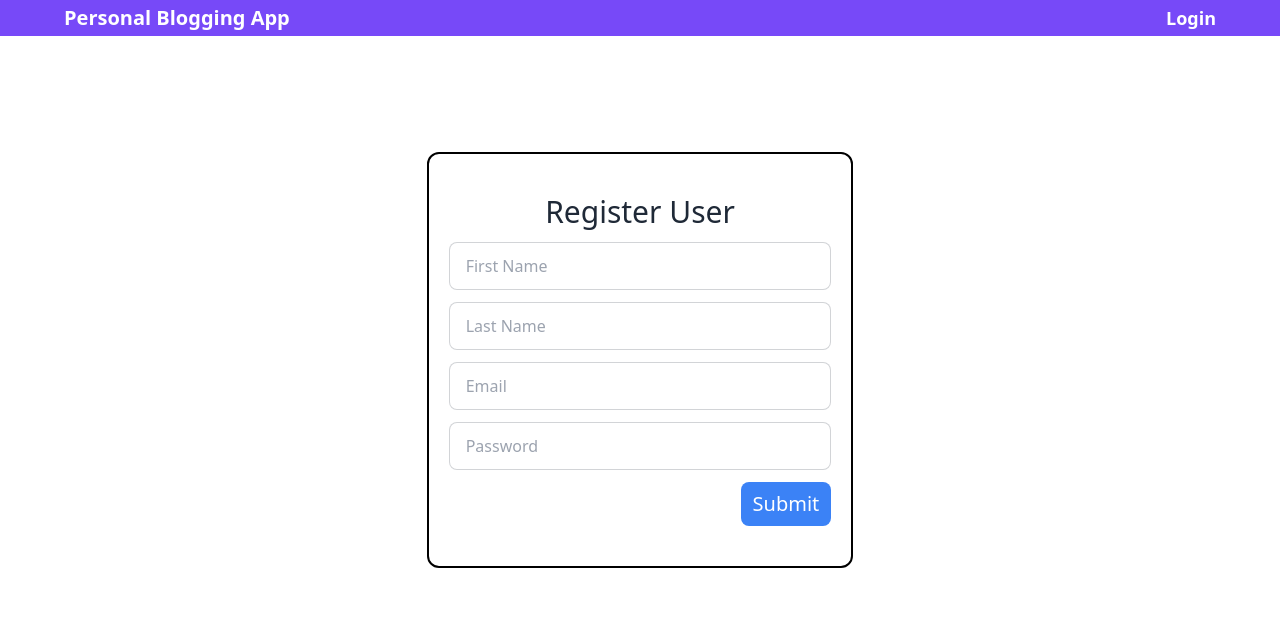
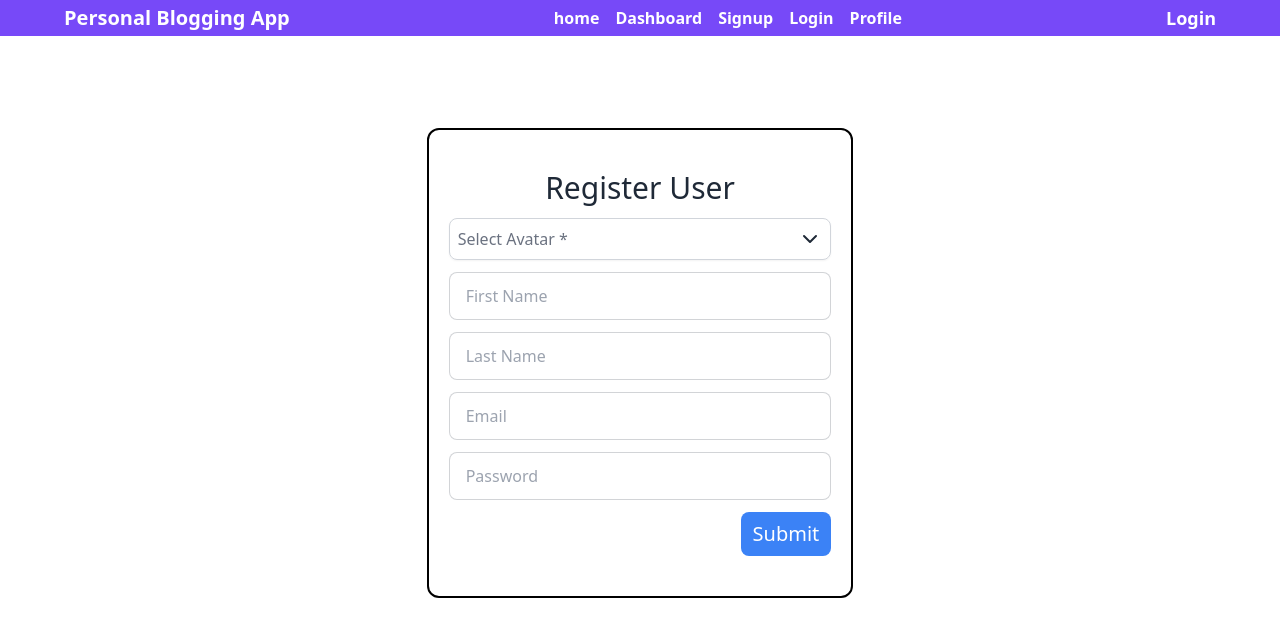
Before and after one commit to Aayan-Ahmed-17/Blogging-App-React, a React (Vite) app: page /signup in a window 1280 px wide. Shown: the top 636 px of the page. Built offline with nearby package versions, Linux system fonts and the light colour scheme.

Commit message:
select img issue still pending

```diff
--- a/src/components/Form.jsx
+++ b/src/components/Form.jsx
@@ -1,5 +1,6 @@
 import React, { useState } from "react";
 import { useRef } from "react";
+import SelectAvatar from "./SelectAvatar";
 
 const Form = ({
   name,
@@ -8,7 +9,10 @@ const Form = ({
   passwordRef,
   firstNameRef,
   lastNameRef,
+  setIndex,
+  index
 }) => {
+  // const [index, setIndex] = useState()
   let formData;
   function fieldData(event) {
     event.preventDefault();
@@ -17,7 +21,9 @@ const Form = ({
           firstName: firstNameRef.current.value,
           lastName: lastNameRef.current.value,
           email: emailRef.current.value,
-          password: passwordRef.current.value
+          password: passwordRef.current.value,
+          index: index,
+          index2: "index2 tou chl rha hai"
         })
       : (formData = {
           email: emailRef.current.value,
@@ -34,6 +40,7 @@ const Form = ({
       <h2 className="text-center text-3xl">{name}</h2>
       {firstNameRef && (
         <>
+          <SelectAvatar setIndex={setIndex} required={true}/>
           <label className="input input-bordered flex items-center gap-2">
             <input
               type="text"
--- a/src/components/Navbar.jsx
+++ b/src/components/Navbar.jsx
@@ -6,11 +6,6 @@ const Navbar = ({authText, userName = null}) => {
     <>
       <div className="bg-[#7749F8] text-white font-semibold py-1 flex justify-between px-16 items-center w-full fixed left-0 top-0 z-10">
         <h1 className="text-xl"><Link to={'/'}>Personal Blogging App</Link></h1>
-        <div className="flex gap-5 items-center">
-          {userName && <a className="cursor-pointer tracking-tighter text-md font-normal">{userName.fullName}</a>}
-          <a className="cursor-pointer font-bold text-lg"><Link to={`${authText ? '/signup' : '/login'}`}>{`${authText ? 'SignUp' : 'Login'}`}</Link></a>
-        </div>
-      </div>
       <div className="flex gap-4">
         <p><Link to={'/'}>home</Link></p>
         <p><Link to={'/Dashboard'}>Dashboard</Link></p>
@@ -18,6 +13,11 @@ const Navbar = ({authText, userName = null}) => {
         <p><Link to={'/Login'}>Login</Link></p>
         <p><Link to={'/Profile'}>Profile</Link></p>
       </div>
+        <div className="flex gap-5 items-center">
+          {userName && <a className="cursor-pointer tracking-tighter text-md font-normal">{userName.fullName}</a>}
+          <a className="cursor-pointer font-bold text-lg"><Link to={`${authText ? '/signup' : '/login'}`}>{`${authText ? 'SignUp' : 'Login'}`}</Link></a>
+        </div>
+      </div>
     </>
   );
 };
--- /dev/null
+++ b/src/components/SelectAvatar.jsx
@@ -0,0 +1,89 @@
+import React, { useState } from 'react';
+import { ChevronDown, ChevronUp } from 'lucide-react';
+
+const SelectAvatar = ({ onAvatarSelect, required = false , setIndex}) => {
+  const [isExpanded, setIsExpanded] = useState(false);
+  const [selectedAvatar, setSelectedAvatar] = useState(null);
+  const [touched, setTouched] = useState(false);
+
+  const avatarOpts = [
+    '../../src/assets/images/profile-image1.png',
+    '../../src/assets/images/profile-image2.png',
+    '../../src/assets/images/profile-image3.png',
+    '../../src/assets/images/profile-image4.avif',
+  ];
+
+  const handleAvatarSelect = (avatar, index) => {
+    setSelectedAvatar(avatar);
+    setIsExpanded(false);
+    setTouched(true);
+
+    // Call setIndex with the selected avatar's index
+    if (setIndex) setIndex(index);
+
+    if (onAvatarSelect) onAvatarSelect(avatar);
+  };
+
+  const isInvalid = required && !selectedAvatar && touched;
+
+  return (
+    <div className="relative w-full">
+      <div
+        className={`border rounded-lg shadow-sm
+          ${isInvalid ? 'border-red-500' : 'border-gray-300'}`}
+      >
+        {/* Collapsed/Selected State */}
+        <div
+          className="flex items-center justify-between p-2 cursor-pointer"
+          onClick={() => setIsExpanded(!isExpanded)}
+        >
+          {selectedAvatar ? (
+            <img
+              src={selectedAvatar}
+              alt="Selected Avatar"
+              className="w-10 h-10 rounded-full object-cover"
+            />
+          ) : (
+            <div className="text-gray-500">
+              {required ? 'Select Avatar *' : 'No Image Selected'}
+            </div>
+          )}
+
+          {isExpanded ? <ChevronUp /> : <ChevronDown />}
+        </div>
+
+        {/* Expanded Avatar Options */}
+        {isExpanded && (
+          <div
+            className="absolute z-10 top-full left-0 w-full max-h-80
+                       overflow-y-auto bg-white border rounded-b-lg shadow-lg"
+          >
+            {avatarOpts.map((avatar, index) => (
+              <div
+                key={index}
+                className="p-2 hover:bg-gray-100 cursor-pointer flex items-center"
+                onClick={() => handleAvatarSelect(avatar)}
+              >
+                <img
+                  src={avatar}
+                  alt={`Avatar ${index + 1}`}
+                  className="w-12 h-12 rounded-full object-cover mr-4"
+                />
+                <span>Avatar {index + 1}</span>
+              </div>
+            ))}
+          </div>
+        )}
+      </div>
+
+      {/* Error Message */}
+      {isInvalid && (
+        <p className="text-red-500 text-sm mt-1">
+          Avatar selection is required
+        </p>
+      )}
+    </div>
+  );
+};
+
+export default SelectAvatar;
--- a/src/configs/firebase/firebasemethods.js
+++ b/src/configs/firebase/firebasemethods.js
@@ -21,7 +21,7 @@ import {
   updateDoc,
 } from "firebase/firestore";
 
-const signUpUser = async (email, password, firstName, lastName) => {
+const signUpUser = async (email, password, firstName, lastName, index) => {
   try {
     // Create new user with email and password
     const userCredential = await createUserWithEmailAndPassword(
@@ -36,6 +36,7 @@ const signUpUser = async (email, password, firstName, lastName) => {
       firstName,
       lastName,
       uid: userCredential.user.uid,
+      index: index
     });
     console.log("Document written with ID: ", docRef.id);
 
--- a/src/pages/Signup.jsx
+++ b/src/pages/Signup.jsx
@@ -3,6 +3,7 @@ import Form from '../components/Form'
 import { useNavigate, useSearchParams } from 'react-router-dom'
 import { signUpUser } from '../configs/firebase/firebasemethods'
 import Navbar from '../components/Navbar'
+import SelectAvatar from '../components/SelectAvatar'
 
 const Signup = () => {
   const [error, setError] = useState(false)
@@ -11,12 +12,12 @@ const Signup = () => {
   const lastName = useRef()
   const email = useRef()
   const password = useRef()
+  const [index, setIndex] = useState()
 
   const navigate = useNavigate()
 
   const handleRegistration = async () => {
-
-    const result = await signUpUser(email.current.value, password.current.value, firstName.current?.value, lastName.current?.value);
+    const result = await signUpUser(email.current.value, password.current.value, firstName.current?.value, lastName.current?.value, index);
 
     // result is obj returned thr signUpUser func
     if (result.success) {
@@ -33,7 +34,8 @@ const Signup = () => {
   return (
     <div className='-mt-8'>
     <Navbar />
-    <Form name={"Register User"} onSubmitFunc={handleRegistration} emailRef={email} passwordRef={password} firstNameRef={firstName} lastNameRef={lastName}/>
+    {/* <SelectAvatar /> */}
+    <Form name={"Register User"} onSubmitFunc={handleRegistration} emailRef={email} passwordRef={password} firstNameRef={firstName} lastNameRef={lastName} setIndex={setIndex} index={index}/>
     </div>
   )
 }
```
